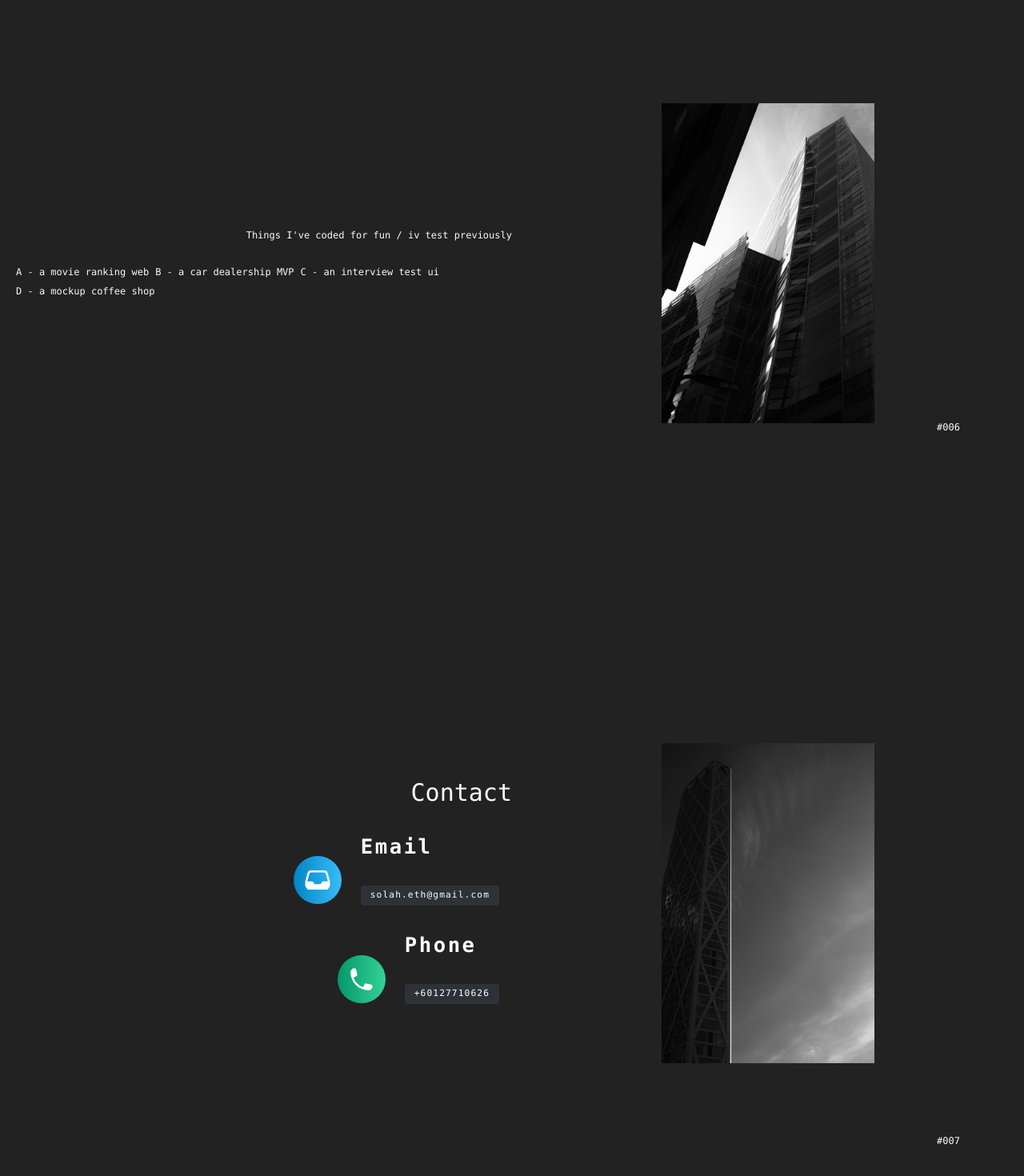
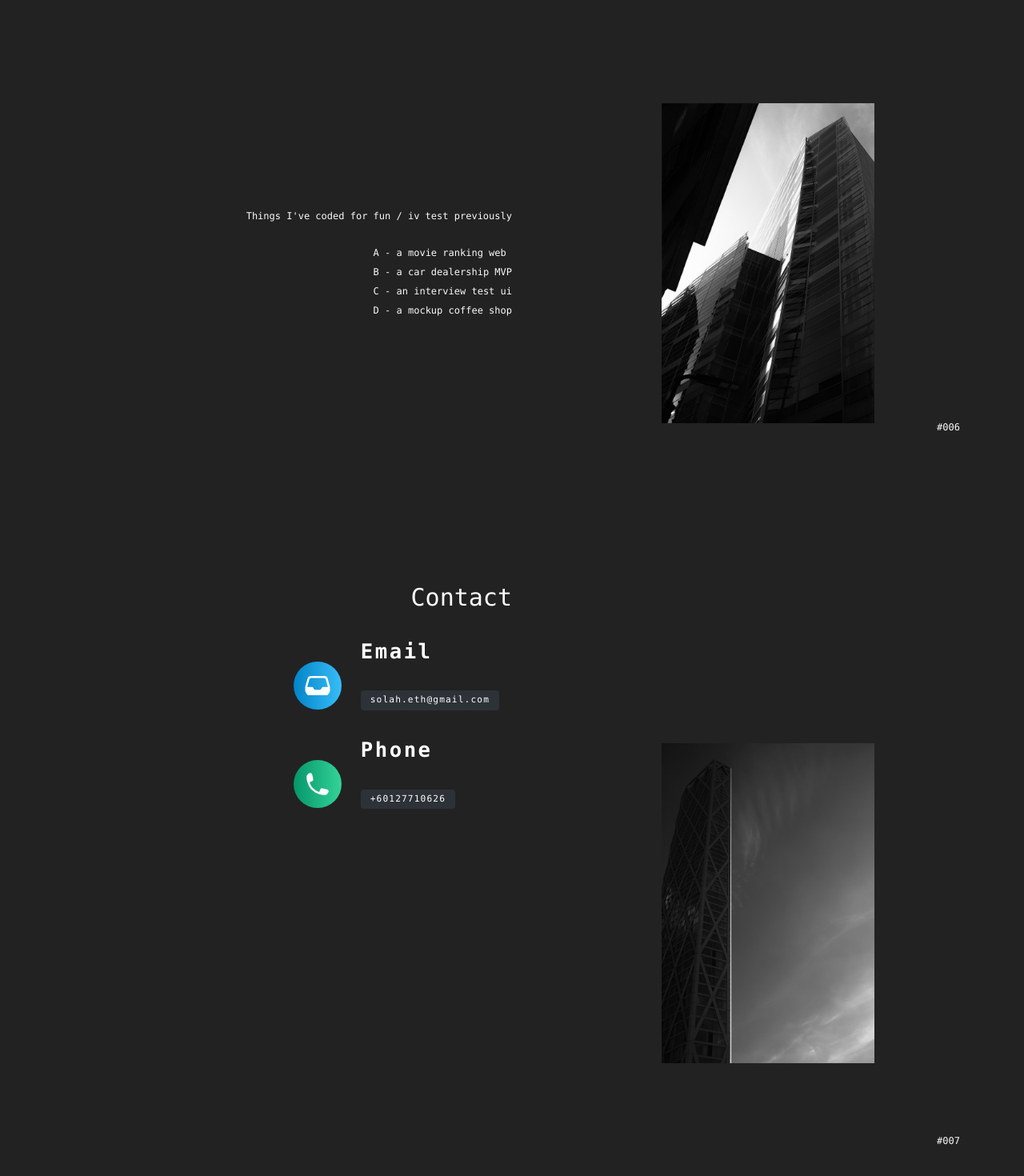
Before and after one commit to solahidris/portfoliosolah, a Next.js app: page / in a window 1280 px wide. Shown: the part 4071-5541 px from the top of the page at 80% size. Built offline with nearby package versions, Linux system fonts and the light colour scheme.

Commit message:
Fix hydration on Contacts

```diff
--- a/components/ParallexPage.tsx
+++ b/components/ParallexPage.tsx
@@ -163,8 +163,8 @@ const ParallexPage = () => {
       subtitle: "Subtitle 6",
       content: (
         <div className="w-[40%] lg:w-[50%] pl-5 flex flex-col justify-center items-start lg:items-end">
-           <p className="font-mono text-xs">Things I&#39;ve coded for fun / iv test previously</p>
-          <div className="flex gap-2 flex-wrap">
+           <p className="font-mono text-xs">Things I&apos;ve coded for fun / iv test previously</p>
+          <div className="flex flex-col gap-2 flex-wrap">
             <a href="https://moviereviewsmy.vercel.app/" target="_blank" rel="noopener noreferrer" className="font-mono text-xs">A - a movie ranking web</a>
             <a href="https://sayapniaga.vercel.app/" target="_blank" rel="noopener noreferrer" className="font-mono text-xs">B - a car dealership MVP</a>
             <a href="https://countrydarkmode.vercel.app/" target="_blank" rel="noopener noreferrer" className="font-mono text-xs">C - an interview test ui</a>
@@ -178,9 +178,10 @@ const ParallexPage = () => {
       title: "Title 7",
       subtitle: "Subtitle 7",
       content: (
-        <div ref={contactRef} className="w-[40%] lg:w-[50%] pl-5 flex flex-col justify-center items-start lg:items-end">
+        <div ref={contactRef} className="w-[40%] lg:w-[50%] pl-5 flex flex-col justify-start items-start lg:items-end">
           <p className="font-mono text-3xl">Contact</p>
-          <motion.button whileHover={{ scale: 1.1 }} whileTap={{ scale: 0.95 }} className="flex justify-start z-20">
+          <div className="flex flex-col">
+            <motion.div whileHover={{ scale: 1.1 }} whileTap={{ scale: 0.95 }} className="flex justify-start z-20">
                 <button value="emailSection" onClick={() => contactSectionHandler("emailSection")}>
                   <div className="flex">
                     <InboxIcon className="text-white bg-gradient-to-r from-sky-600 to-sky-400 rounded-full self-center p-[0.7rem] w-[60px] h-[60px] lg:p-[0.8rem] lg:w-[60px] lg:h-[60px]"/>
@@ -190,9 +191,9 @@ const ParallexPage = () => {
                     </div>
                   </div>
                 </button>
-            </motion.button>
+              </motion.div>
 
-            <motion.button whileHover={{ scale: 1.1 }} whileTap={{ scale: 0.95 }} className="flex justify-start z-20">
+              <motion.div whileHover={{ scale: 1.1 }} whileTap={{ scale: 0.95 }} className="flex justify-start z-20">
                 <button value="phoneSection" onClick={() => contactSectionHandler("phoneSection")}>
                   <div className="flex">
                     <PhoneIcon className="text-white bg-gradient-to-r from-emerald-600 to-emerald-400 rounded-full self-center p-[0.7rem] w-[60px] h-[60px] lg:p-[0.8rem] lg:w-[60px] lg:h-[60px]"/>
@@ -202,7 +203,8 @@ const ParallexPage = () => {
                     </div>
                   </div>
                 </button>
-            </motion.button>
+              </motion.div>
+            </div>
 
             {/* <div className="flex lg:justify-start">
               <MapIcon className="text-white bg-gradient-to-r from-amber-600 to-amber-400 rounded-full self-center p-[0.7rem] w-[60px] h-[60px] lg:p-[0.8rem] lg:w-[60px] lg:h-[60px]"/>
```
Lines whose indentation alone changed are shown as unchanged.
